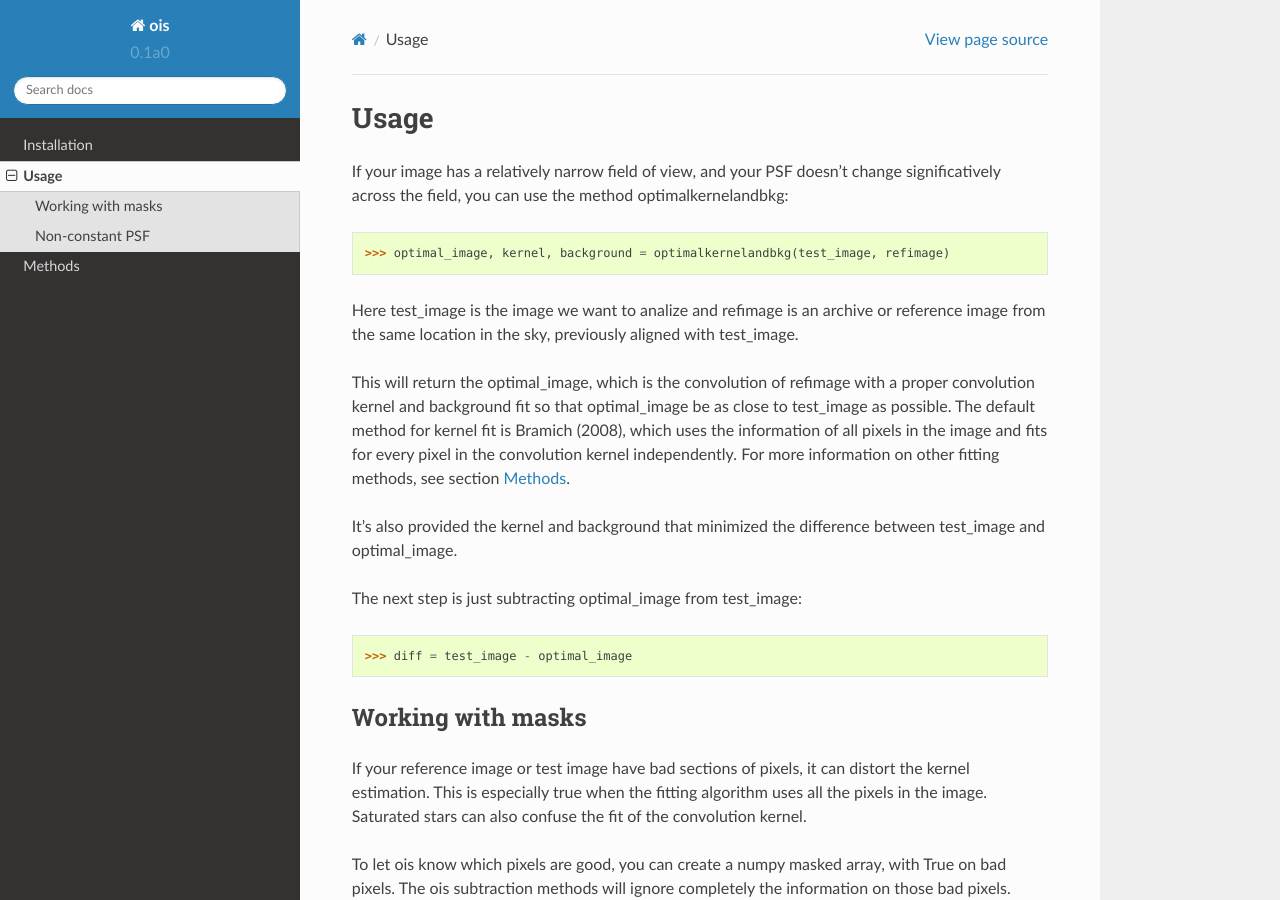
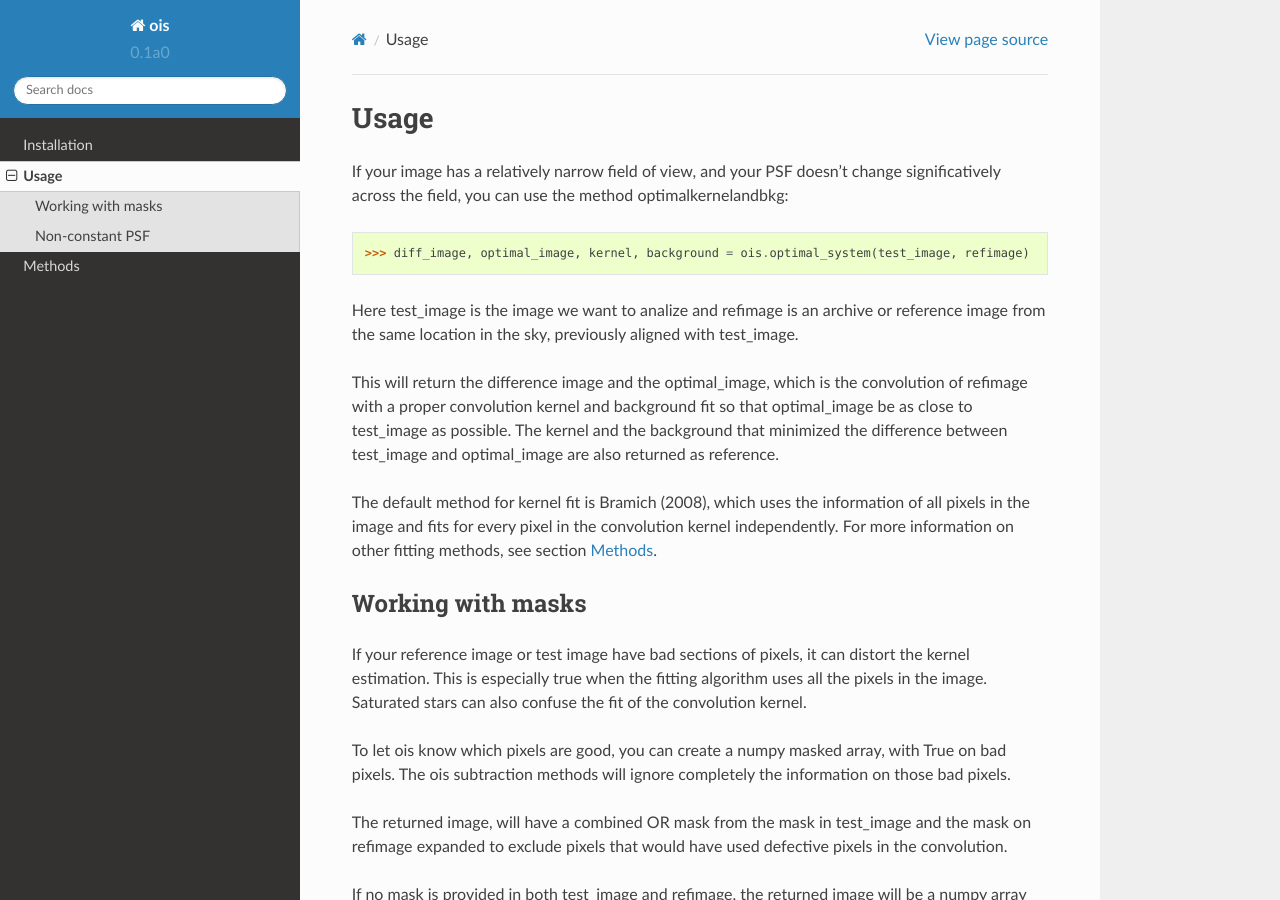
Before and after one commit to quatrope/ois, a Sphinx documentation site: the page built from docs/usage.rst, in a window 1280 px wide and 900 px high. Built offline with Sphinx 7.4.7 and the Read the Docs theme 2.0.0, drawn with Linux system fonts in a browser that asks for light colours.

Commit message:
Routine commit.

```diff
--- a/docs/usage.rst
+++ b/docs/usage.rst
@@ -4,20 +4,17 @@ Usage
 If your image has a relatively narrow field of view, and your PSF doesn't change significatively across the field,
 you can use the method optimalkernelandbkg::
 
-    >>> optimal_image, kernel, background = optimalkernelandbkg(test_image, refimage)
+    >>> diff_image, optimal_image, kernel, background = ois.optimal_system(test_image, refimage)
 
 Here test_image is the image we want to analize and refimage is an archive or reference image from the same location in the sky, previously aligned with test_image.
 
-This will return the optimal_image, which is the convolution of refimage with a proper convolution kernel and
+This will return the difference image and the optimal_image, which is the convolution of refimage with a proper convolution kernel and
 background fit so that optimal_image be as close to test_image as possible.
+The kernel and the background that minimized the difference between test_image and optimal_image are also returned as reference.
+
 The default method for kernel fit is Bramich (2008), which uses the information of all pixels in the image and fits for every pixel in the convolution kernel independently.
 For more information on other fitting methods, see section :ref:`methods`.
 
-It's also provided the kernel and background that minimized the difference between test_image and optimal_image.
-
-The next step is just subtracting optimal_image from test_image::
-
-    >>> diff = test_image - optimal_image
 
 Working with masks
 ------------------
@@ -33,6 +30,7 @@ The returned image, will have a combined OR mask from the mask in test_image and
 
 If no mask is provided in both test_image and refimage, the returned image will be a numpy array (no mask).
 
+
 Non-constant PSF
 ----------------
 
```
